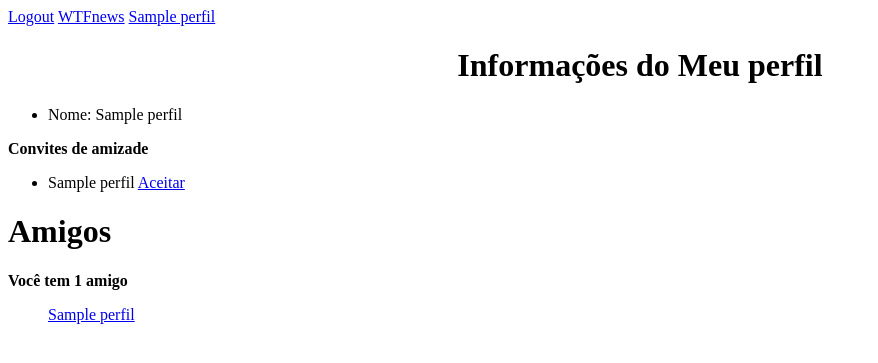
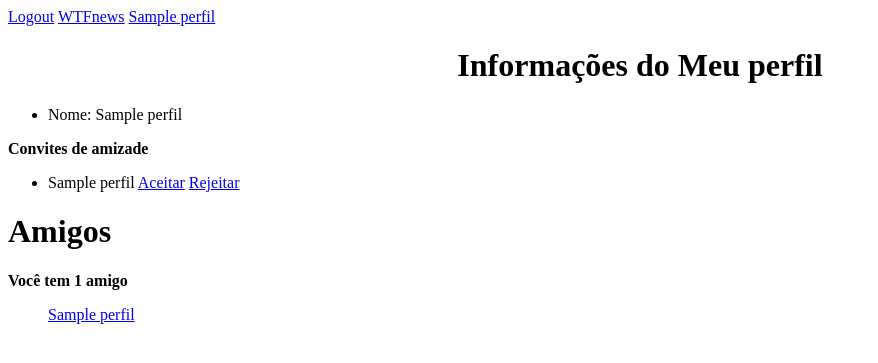
Before and after one commit to vikvik98/ProjetoFinalPi, a Django app: page /perfil/logado in a window 1280 px wide. Shown: the top 363 px of the page, without its empty margins (0-878 px from the left). Run offline with Django 3.2, Linux system fonts and the light colour scheme; a user stored in the database is signed in; tables that the repository leaves empty hold one stand-in row (values such as "Sample post").

Commit message:
Rejeitar solicitacao

```diff
--- a/WTFnews/WTFnews/urls.py
+++ b/WTFnews/WTFnews/urls.py
@@ -29,5 +29,6 @@ urlpatterns = [
     path('perfil/logado', views.exibir_perfil_logado, name='exibir_perfil_logado'),
     path('perfil/<int:perfil_id>/convidar',views.convidar, name='convidar'),
     path('convite/<int:convite_id>/aceitar$',views.aceitar, name='aceitar'),
+    path('convite/<int:convite_id>/rejeitar',views.rejeitar, name='rejeitar'),
 
 ]
--- a/WTFnews/perfil/models.py
+++ b/WTFnews/perfil/models.py
@@ -20,3 +20,6 @@ class Convite(models.Model):
         self.convidado.amigos.add(self.solicitante)
         self.solicitante.amigos.add(self.convidado)
         self.delete()
+
+    def rejeitar(self):
+        self.delete()
--- a/WTFnews/perfil/templates/perfil_logado.html
+++ b/WTFnews/perfil/templates/perfil_logado.html
@@ -10,7 +10,8 @@
         {% for convite in perfil_logado.convites_recebidos.all %}
 
             <ul>
-                <li>{{convite.solicitante.nome}} <a href="{% url 'aceitar' convite.id %}">Aceitar</a></li>
+                <li>{{convite.solicitante.nome}} <a href="{% url 'aceitar' convite.id %}">Aceitar</a>
+                <a href="{% url 'rejeitar' convite.id %}">Rejeitar</a></li>
             </ul>
 
         {% endfor %}
--- a/WTFnews/perfil/views.py
+++ b/WTFnews/perfil/views.py
@@ -60,3 +60,10 @@ def aceitar(request, convite_id):
     convite = Convite.objects.get(id=convite_id)
     convite.aceitar()
     return redirect('index')
+
+
+@login_required
+def rejeitar(request, convite_id):
+    convite = Convite.objects.get(id=convite_id)
+    convite.rejeitar()
+    return redirect('index')
```
